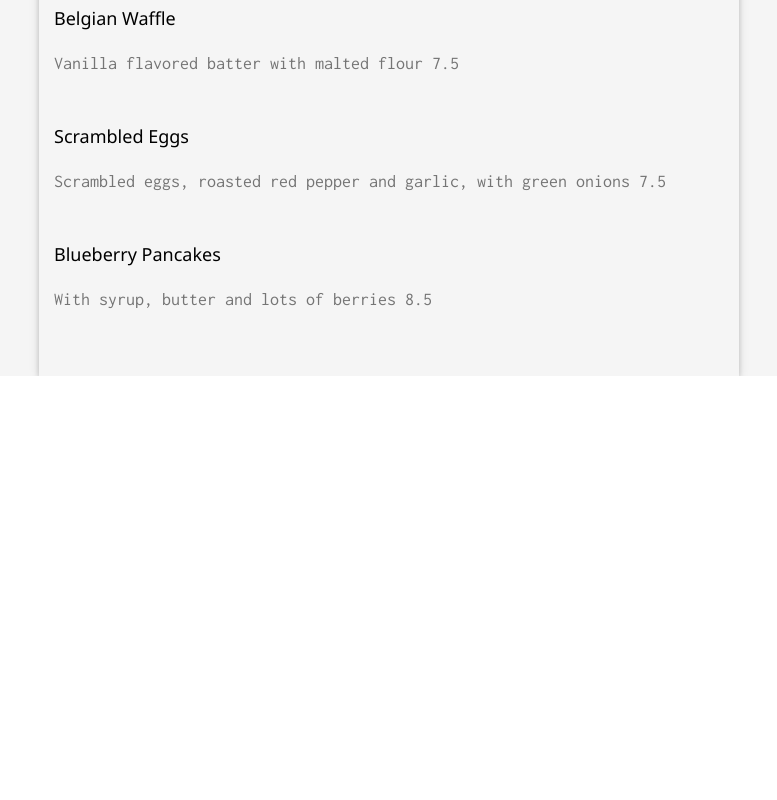
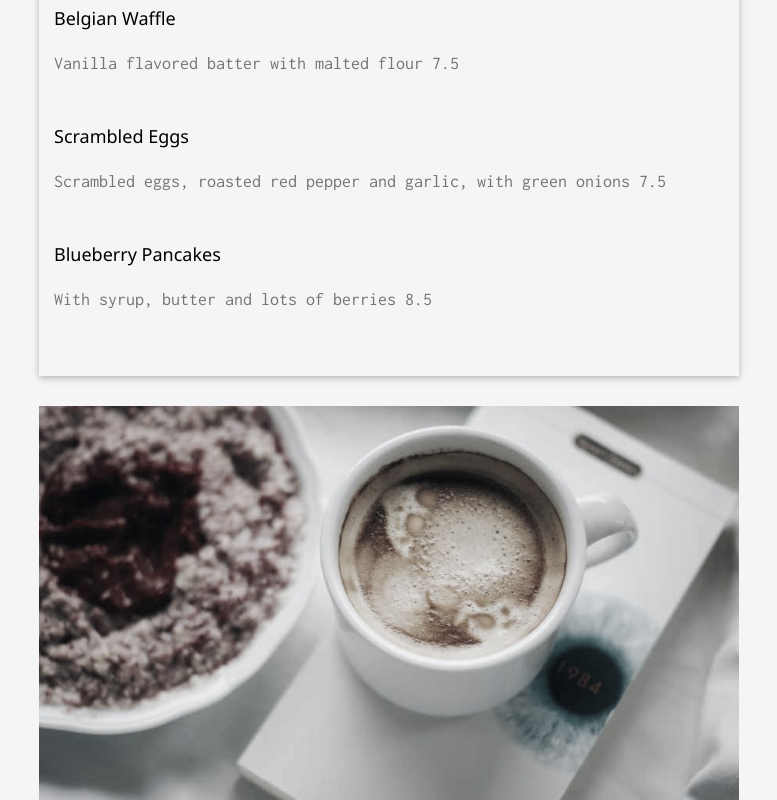
Before and after one commit to thuanphat611/The-Cafe, a React (Vite) app: page / in a window 1280 px wide. Shown: the part 2158-2958 px from the top of the page, without its empty margins (251-1028 px from the left). Before the commit the page ends 2534 px from the top, so only its background shows below. Built offline with nearby package versions, Linux system fonts and the light colour scheme.

Commit message:
refactor: complete menu section

```diff
--- a/src/App.tsx
+++ b/src/App.tsx
@@ -1,7 +1,7 @@
 import { Links, Header, Menu } from "@/containers";
 import { BodySection, BlockQuote } from "@/components";
 
-import { CoffeeShop } from "@/assets";
+import { CoffeeShop, CoffeeHouse2 } from "@/assets";
 
 function App() {
   return (
@@ -41,6 +41,11 @@ function App() {
         </BodySection>
         <BodySection id="menu" title="the menu">
           <Menu />
+          <img
+            src={CoffeeHouse2}
+            alt="Coffe shop"
+            className="w-full mt-8 align-middle border-none grayscale-75"
+          />
         </BodySection>
       </div>
     </div>
--- a/src/assets/index.ts
+++ b/src/assets/index.ts
@@ -1,4 +1,5 @@
 import CoffeeHouse from "./Coffeehouse.jpg";
 import CoffeeShop from "./Coffeeshop.jpg";
+import CoffeeHouse2 from "./Coffeehouse2.jpg";
 
-export { CoffeeHouse, CoffeeShop };
+export { CoffeeHouse, CoffeeShop, CoffeeHouse2 };
```
Also changed, not shown: src/assets/Coffeehouse2.jpg (added).
